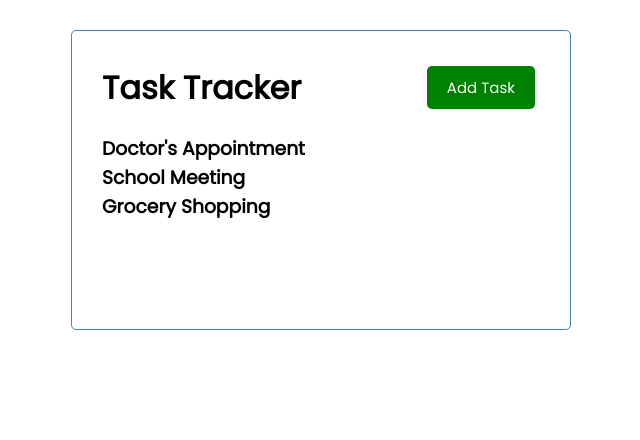
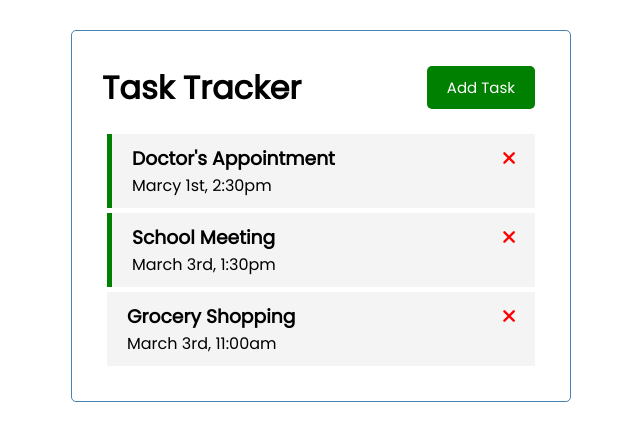
Before and after one commit to terryszhou/vuejs-task-tracker, a Vue app: page / in a window 1280 px wide. Shown: the top 440 px of the page, without its empty margins (319-959 px from the left). Built offline with nearby package versions, Linux system fonts and the light colour scheme.

Commit message:
Task component added, fontawesome cdn imported

```diff
--- a/public/index.html
+++ b/public/index.html
@@ -4,6 +4,7 @@
     <meta charset="utf-8">
     <meta http-equiv="X-UA-Compatible" content="IE=edge">
     <meta name="viewport" content="width=device-width,initial-scale=1.0">
+    <link rel="stylesheet" href="https://cdnjs.cloudflare.com/ajax/libs/font-awesome/6.0.0/css/all.min.css">
     <link rel="icon" href="<%= BASE_URL %>favicon.ico">
     <title><%= htmlWebpackPlugin.options.title %></title>
   </head>
--- /dev/null
+++ b/src/components/Task.vue
@@ -0,0 +1,46 @@
+<template>
+  <div v-bind:class="[task.reminder && 'reminder', 'task']">
+    <h3>
+      {{ task.text }}
+      <i v-on:click="onDelete(task.id)" class="fas fa-times" />
+    </h3>
+    <p>{{ task.day }}</p>
+  </div>
+</template>
+
+<script>
+  export default {
+    name: "Task",
+    props: {
+      task: Object,
+    },
+    methods: {
+      onDelete(id) {
+        console.log(id)
+      }
+    }
+  }
+</script>
+
+<style scope>
+  .fas {
+    color: red;
+  }
+
+  .task {
+    background: #f4f4f4;
+    margin: 5px;
+    padding: 10px 20px;
+    cursor: pointer;
+  }
+
+  .task.reminder {
+    border-left: 5px solid green;
+  }
+
+  .task h3 {
+    display: flex;
+    align-items: center;
+    justify-content: space-between;
+  }
+</style>
--- a/src/components/Tasks.vue
+++ b/src/components/Tasks.vue
@@ -1,14 +1,19 @@
 <template>
   <div v-for="task in tasks" v-bind:key="task.id">
-    <h3>{{ task.text }}</h3>
+    <Task v-bind:task="task"/>
   </div>
 </template>
 
 <script>
+  import Task from "./Task.vue"
+
   export default {
     name: "Tasks",
     props: {
       tasks: Array,
     },
+    components: {
+      Task,
+    },
   }
 </script>
```
